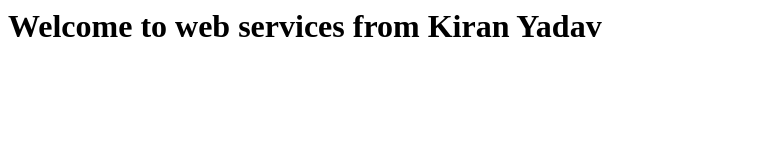
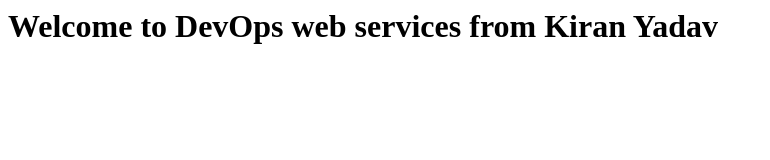
Before and after one commit to kyadavdrm/ansible-web, a plain HTML site: page index.html in a window 1280 px wide. Shown: the whole page, without its empty margins (0-770 px from the left). Drawn offline with Linux system fonts and the light colour scheme.

Commit message:
Adding change of index.html

```diff
--- a/index.html
+++ b/index.html
@@ -1 +1 @@
-<h1> Welcome to web services from Kiran Yadav </h1>
+<h1> Welcome to DevOps web services from Kiran Yadav </h1>
```
